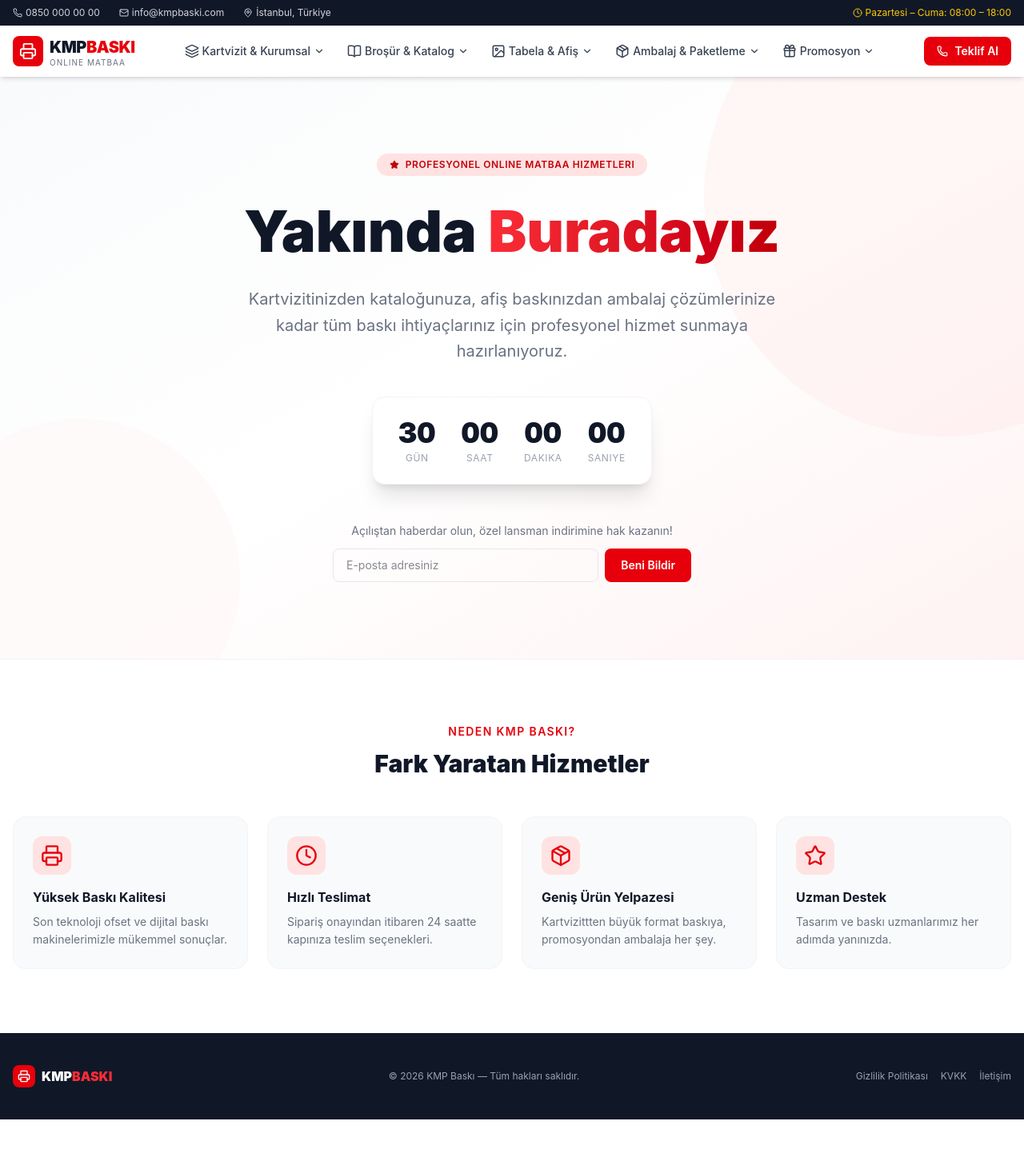
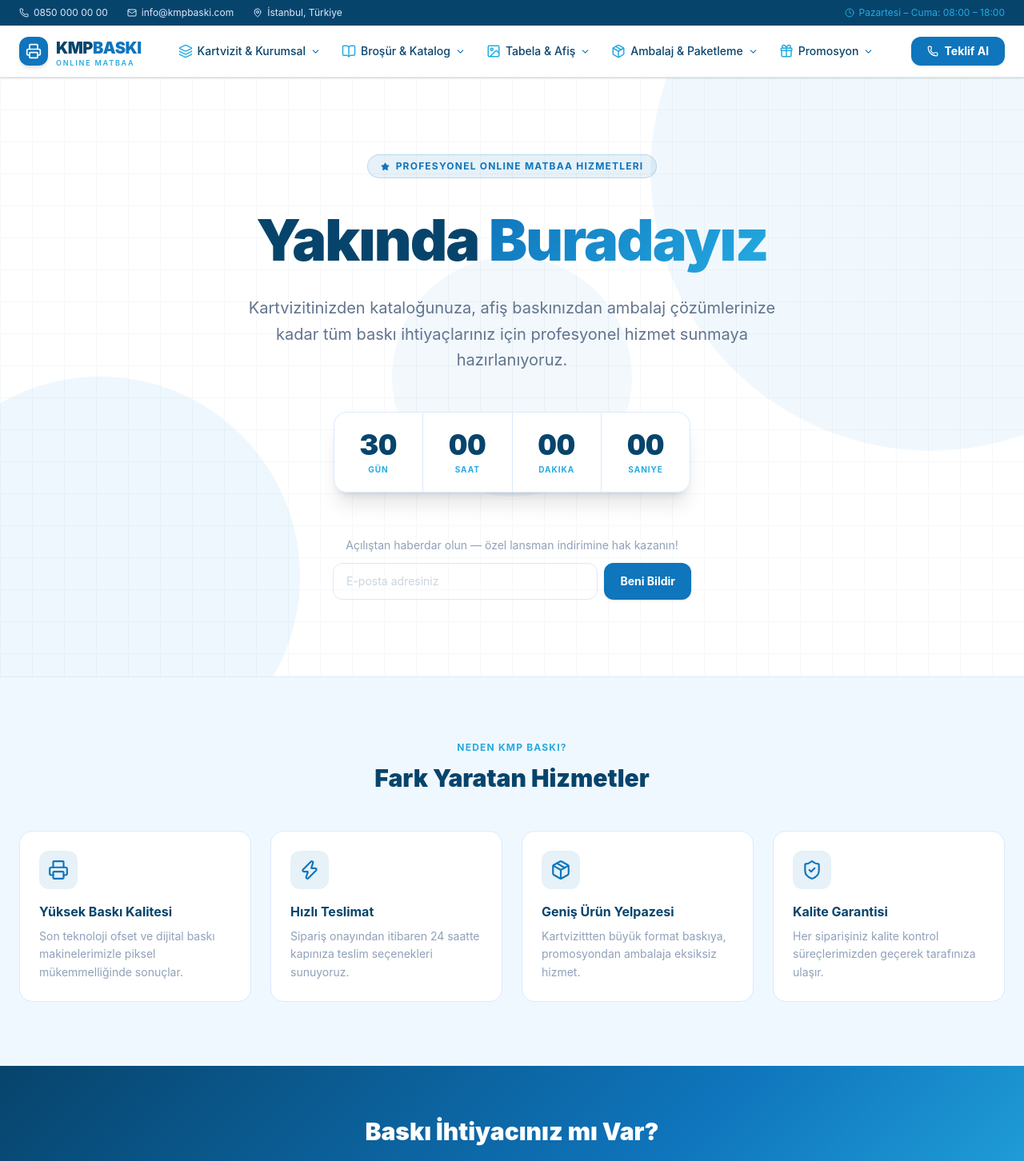
Before and after one commit to sarikayattaha/kmpbaski, a Next.js app: page / in a window 1280 px wide. Shown: the top 1452 px of the page at 80% size. Before the commit the page ends 1400 px from the top, so only its background shows below. Built offline with nearby package versions, Linux system fonts and the light colour scheme.

Commit message:
feat: kurumsal mavi renk paleti ve yeniden tasarlanmış ana sayfa
- globals.css: primary #0f75bc, secondary #07446c, accent #25aae1, bg #ffffff
- page.tsx: mavi tonda mega menü, hero, feature grid, CTA banner, footer

Co-Authored-By: Claude Sonnet 4.6 <noreply@anthropic.com>

```diff
--- a/app/globals.css
+++ b/app/globals.css
@@ -2,9 +2,20 @@
 
 :root {
   --background: #ffffff;
-  --foreground: #1a1a2e;
-  --primary: #e63946;
-  --primary-dark: #c1121f;
+  --foreground: #07446c;
+  --primary: #0f75bc;
+  --primary-dark: #07446c;
+  --secondary: #07446c;
+  --accent: #25aae1;
+}
+
+@theme inline {
+  --color-primary: var(--primary);
+  --color-primary-dark: var(--primary-dark);
+  --color-secondary: var(--secondary);
+  --color-accent: var(--accent);
+  --color-background: var(--background);
+  --color-foreground: var(--foreground);
 }
 
 body {
--- a/app/page.tsx
+++ b/app/page.tsx
@@ -17,6 +17,8 @@ import {
   Clock,
   ArrowRight,
   Star,
+  Zap,
+  ShieldCheck,
 } from "lucide-react";
 
 const megaMenuData = [
@@ -72,54 +74,78 @@ const megaMenuData = [
   },
 ];
 
+const features = [
+  {
+    icon: <Printer size={26} />,
+    title: "Yüksek Baskı Kalitesi",
+    desc: "Son teknoloji ofset ve dijital baskı makinelerimizle piksel mükemmelliğinde sonuçlar.",
+  },
+  {
+    icon: <Zap size={26} />,
+    title: "Hızlı Teslimat",
+    desc: "Sipariş onayından itibaren 24 saatte kapınıza teslim seçenekleri sunuyoruz.",
+  },
+  {
+    icon: <Package size={26} />,
+    title: "Geniş Ürün Yelpazesi",
+    desc: "Kartvizittten büyük format baskıya, promosyondan ambalaja eksiksiz hizmet.",
+  },
+  {
+    icon: <ShieldCheck size={26} />,
+    title: "Kalite Garantisi",
+    desc: "Her siparişiniz kalite kontrol süreçlerimizden geçerek tarafınıza ulaşır.",
+  },
+];
+
 export default function Home() {
   const [mobileOpen, setMobileOpen] = useState(false);
   const [activeMenu, setActiveMenu] = useState<number | null>(null);
 
   return (
-    <div className="min-h-screen bg-white text-gray-900">
-      {/* TOP BAR */}
-      <div className="bg-gray-900 text-gray-300 text-xs py-2 hidden md:block">
-        <div className="max-w-7xl mx-auto px-4 flex justify-between items-center">
+    <div className="min-h-screen bg-white text-[#07446c]">
+
+      {/* ── TOP BAR ── */}
+      <div className="bg-[#07446c] text-blue-100 text-xs py-2 hidden md:block">
+        <div className="max-w-7xl mx-auto px-6 flex justify-between items-center">
           <div className="flex items-center gap-6">
-            <span className="flex items-center gap-1">
+            <span className="flex items-center gap-1.5 hover:text-white transition-colors">
               <Phone size={12} /> 0850 000 00 00
             </span>
-            <span className="flex items-center gap-1">
+            <span className="flex items-center gap-1.5 hover:text-white transition-colors">
               <Mail size={12} /> info@kmpbaski.com
             </span>
-            <span className="flex items-center gap-1">
+            <span className="flex items-center gap-1.5">
               <MapPin size={12} /> İstanbul, Türkiye
             </span>
           </div>
-          <div className="flex items-center gap-1 text-yellow-400">
-            <Clock size={12} />
-            <span>Pazartesi – Cuma: 08:00 – 18:00</span>
-          </div>
+          <span className="flex items-center gap-1.5 text-[#25aae1]">
+            <Clock size={12} /> Pazartesi – Cuma: 08:00 – 18:00
+          </span>
         </div>
       </div>
 
-      {/* NAVBAR */}
-      <header className="sticky top-0 z-50 bg-white shadow-md">
-        <div className="max-w-7xl mx-auto px-4 flex items-center justify-between h-16">
-          {/* LOGO */}
-          <div className="flex items-center gap-2">
-            <div className="bg-red-600 rounded-lg p-2">
-              <Printer size={22} className="text-white" />
+      {/* ── NAVBAR ── */}
+      <header className="sticky top-0 z-50 bg-white border-b border-blue-100 shadow-sm">
+        <div className="max-w-7xl mx-auto px-6 flex items-center justify-between h-16">
+
+          {/* Logo */}
+          <div className="flex items-center gap-2.5">
+            <div className="bg-[#0f75bc] rounded-xl p-2 shadow-md">
+              <Printer size={20} className="text-white" />
             </div>
             <div className="leading-tight">
               <div>
-                <span className="font-black text-xl tracking-tight text-gray-900">KMP</span>
-                <span className="font-black text-xl tracking-tight text-red-600">BASKI</span>
+                <span className="font-black text-xl tracking-tight text-[#07446c]">KMP</span>
+                <span className="font-black text-xl tracking-tight text-[#0f75bc]">BASKI</span>
               </div>
-              <p className="text-[10px] text-gray-500 leading-none tracking-widest uppercase">
+              <p className="text-[9px] text-[#25aae1] font-semibold leading-none tracking-[0.2em] uppercase">
                 Online Matbaa
               </p>
             </div>
           </div>
 
-          {/* MEGA MENU — desktop */}
-          <nav className="hidden lg:flex items-center gap-1">
+          {/* Desktop Mega Menu */}
+          <nav className="hidden lg:flex items-center gap-0.5">
             {megaMenuData.map((menu, idx) => (
               <div
                 key={idx}
@@ -127,35 +153,35 @@ export default function Home() {
                 onMouseEnter={() => setActiveMenu(idx)}
                 onMouseLeave={() => setActiveMenu(null)}
               >
-                <button className="flex items-center gap-1 px-3 py-2 text-sm font-medium text-gray-700 hover:text-red-600 rounded-md transition-colors">
-                  {menu.icon}
+                <button className="flex items-center gap-1.5 px-3 py-2 text-sm font-medium text-[#07446c] hover:text-[#0f75bc] rounded-lg transition-colors">
+                  <span className="text-[#25aae1]">{menu.icon}</span>
                   {menu.label}
                   <ChevronDown
-                    size={14}
-                    className={`transition-transform ${activeMenu === idx ? "rotate-180" : ""}`}
+                    size={13}
+                    className={`text-[#0f75bc] transition-transform duration-200 ${activeMenu === idx ? "rotate-180" : ""}`}
                   />
                 </button>
 
                 {activeMenu === idx && (
-                  <div className="absolute top-full left-0 mt-1 w-72 bg-white rounded-xl shadow-2xl border border-gray-100 py-3 z-50">
-                    <p className="px-4 pb-2 text-xs font-semibold text-gray-400 uppercase tracking-wider">
+                  <div className="absolute top-full left-0 mt-2 w-72 bg-white rounded-2xl shadow-2xl border border-blue-100 py-3 z-50">
+                    <p className="px-4 pb-2 text-[10px] font-bold text-[#25aae1] uppercase tracking-widest">
                       {menu.label}
                     </p>
                     {menu.items.map((item, i) => (
                       <a
                         key={i}
                         href="#"
-                        className="flex items-start gap-3 px-4 py-2.5 hover:bg-red-50 group transition-colors"
+                        className="flex items-start gap-3 px-4 py-2.5 hover:bg-blue-50 group transition-colors"
                       >
                         <ArrowRight
-                          size={14}
-                          className="mt-0.5 text-gray-300 group-hover:text-red-500 transition-colors flex-shrink-0"
+                          size={13}
+                          className="mt-0.5 text-blue-200 group-hover:text-[#0f75bc] transition-colors flex-shrink-0"
                         />
                         <div>
-                          <p className="text-sm font-medium text-gray-800 group-hover:text-red-600">
+                          <p className="text-sm font-semibold text-[#07446c] group-hover:text-[#0f75bc] transition-colors">
                             {item.name}
                           </p>
-                          <p className="text-xs text-gray-500">{item.desc}</p>
+                          <p className="text-xs text-slate-400 mt-0.5">{item.desc}</p>
                         </div>
                       </a>
                     ))}
@@ -165,16 +191,16 @@ export default function Home() {
             ))}
           </nav>
 
-          {/* CTA + Mobile Toggle */}
+          {/* CTA + Mobile toggle */}
           <div className="flex items-center gap-3">
             <a
               href="#"
-              className="hidden md:inline-flex items-center gap-2 bg-red-600 hover:bg-red-700 text-white text-sm font-semibold px-4 py-2 rounded-lg transition-colors"
+              className="hidden md:inline-flex items-center gap-2 bg-[#0f75bc] hover:bg-[#07446c] text-white text-sm font-bold px-5 py-2 rounded-xl transition-colors shadow-sm"
             >
               <Phone size={14} /> Teklif Al
             </a>
             <button
-              className="lg:hidden p-2 rounded-md text-gray-700 hover:bg-gray-100"
+              className="lg:hidden p-2 rounded-lg text-[#07446c] hover:bg-blue-50 transition-colors"
               onClick={() => setMobileOpen(!mobileOpen)}
             >
               {mobileOpen ? <X size={22} /> : <Menu size={22} />}
@@ -182,20 +208,21 @@ export default function Home() {
           </div>
         </div>
 
-        {/* MOBILE MENU */}
+        {/* Mobile menu */}
         {mobileOpen && (
-          <div className="lg:hidden border-t border-gray-100 bg-white px-4 py-3 space-y-1">
+          <div className="lg:hidden border-t border-blue-100 bg-white px-6 py-4 space-y-3">
             {megaMenuData.map((menu, idx) => (
               <div key={idx}>
-                <p className="flex items-center gap-2 text-sm font-semibold text-gray-700 py-2">
-                  {menu.icon} {menu.label}
+                <p className="flex items-center gap-2 text-sm font-bold text-[#07446c] py-1">
+                  <span className="text-[#25aae1]">{menu.icon}</span>
+                  {menu.label}
                 </p>
-                <div className="pl-6 space-y-1">
+                <div className="pl-7 space-y-1 mt-1">
                   {menu.items.map((item, i) => (
                     <a
                       key={i}
                       href="#"
-                      className="block text-sm text-gray-600 hover:text-red-600 py-1"
+                      className="block text-sm text-slate-500 hover:text-[#0f75bc] py-0.5 transition-colors"
                     >
                       {item.name}
                     </a>
@@ -203,68 +230,94 @@ export default function Home() {
                 </div>
               </div>
             ))}
+            <a
+              href="#"
+              className="inline-flex items-center gap-2 bg-[#0f75bc] text-white text-sm font-bold px-5 py-2.5 rounded-xl mt-2"
+            >
+              <Phone size={14} /> Teklif Al
+            </a>
           </div>
         )}
       </header>
 
-      {/* HERO */}
+      {/* ── HERO ── */}
       <main>
-        <section className="relative overflow-hidden bg-gradient-to-br from-gray-50 via-white to-red-50 min-h-[90vh] flex items-center">
-          {/* Decorative circles */}
-          <div className="absolute top-0 right-0 w-[600px] h-[600px] bg-red-100 rounded-full opacity-30 translate-x-1/3 -translate-y-1/4 pointer-events-none" />
-          <div className="absolute bottom-0 left-0 w-[400px] h-[400px] bg-red-50 rounded-full opacity-40 -translate-x-1/4 translate-y-1/4 pointer-events-none" />
+        <section className="relative overflow-hidden min-h-[90vh] flex items-center bg-white">
 
-          <div className="relative max-w-7xl mx-auto px-4 py-24 text-center w-full">
+          {/* Background gradient blobs */}
+          <div className="absolute inset-0 pointer-events-none">
+            <div className="absolute top-0 right-0 w-[700px] h-[700px] bg-[#e8f4fc] rounded-full opacity-60 translate-x-1/3 -translate-y-1/3" />
+            <div className="absolute bottom-0 left-0 w-[500px] h-[500px] bg-[#ddf0fb] rounded-full opacity-50 -translate-x-1/4 translate-y-1/4" />
+            <div className="absolute top-1/2 left-1/2 w-[300px] h-[300px] bg-[#0f75bc]/5 rounded-full -translate-x-1/2 -translate-y-1/2" />
+          </div>
+
+          {/* Subtle grid overlay */}
+          <div
+            className="absolute inset-0 pointer-events-none opacity-[0.03]"
+            style={{
+              backgroundImage:
+                "linear-gradient(#07446c 1px, transparent 1px), linear-gradient(90deg, #07446c 1px, transparent 1px)",
+              backgroundSize: "40px 40px",
+            }}
+          />
+
+          <div className="relative max-w-7xl mx-auto px-6 py-24 text-center w-full">
+
             {/* Badge */}
-            <div className="inline-flex items-center gap-2 bg-red-100 text-red-700 text-xs font-semibold px-4 py-1.5 rounded-full mb-6 uppercase tracking-wider">
-              <Star size={12} fill="currentColor" />
+            <div className="inline-flex items-center gap-2 bg-[#0f75bc]/10 text-[#0f75bc] text-xs font-bold px-4 py-1.5 rounded-full mb-8 uppercase tracking-widest border border-[#0f75bc]/20">
+              <Star size={11} fill="currentColor" />
               Profesyonel Online Matbaa Hizmetleri
             </div>
 
-            {/* Main heading */}
-            <h1 className="text-5xl md:text-7xl font-black text-gray-900 leading-tight mb-6">
+            {/* Heading */}
+            <h1 className="text-5xl md:text-7xl font-black text-[#07446c] leading-tight mb-6 tracking-tight">
               Yakında{" "}
-              <span className="text-transparent bg-clip-text bg-gradient-to-r from-red-500 to-red-700">
+              <span
+                className="text-transparent bg-clip-text"
+                style={{
+                  backgroundImage: "linear-gradient(135deg, #0f75bc 0%, #25aae1 100%)",
+                }}
+              >
                 Buradayız
               </span>
             </h1>
 
-            <p className="text-lg md:text-xl text-gray-500 max-w-2xl mx-auto mb-10 leading-relaxed">
+            <p className="text-lg md:text-xl text-slate-500 max-w-2xl mx-auto mb-12 leading-relaxed">
               Kartvizitinizden kataloğunuza, afiş baskınızdan ambalaj çözümlerinize kadar
               tüm baskı ihtiyaçlarınız için profesyonel hizmet sunmaya hazırlanıyoruz.
             </p>
 
-            {/* Countdown card */}
-            <div className="inline-block bg-white rounded-2xl shadow-xl border border-gray-100 px-8 py-6 mb-12">
-              <div className="flex items-center justify-center gap-8">
+            {/* Countdown */}
+            <div className="inline-flex bg-white rounded-2xl shadow-xl border border-blue-100 divide-x divide-blue-100 mb-14 overflow-hidden">
               {[
                 { label: "Gün", value: "30" },
                 { label: "Saat", value: "00" },
                 { label: "Dakika", value: "00" },
                 { label: "Saniye", value: "00" },
               ].map((t, i) => (
-                  <div key={i} className="text-center">
-                    <div className="text-4xl font-black text-gray-900 tabular-nums">{t.value}</div>
-                    <div className="text-xs text-gray-400 uppercase tracking-wider mt-1">{t.label}</div>
+                <div key={i} className="px-8 py-5 text-center">
+                  <div className="text-4xl font-black text-[#07446c] tabular-nums">{t.value}</div>
+                  <div className="text-[10px] text-[#25aae1] font-bold uppercase tracking-widest mt-1">
+                    {t.label}
+                  </div>
                 </div>
               ))}
-              </div>
             </div>
 
             {/* Email capture */}
             <div className="max-w-md mx-auto">
-              <p className="text-sm text-gray-500 mb-3">
-                Açılıştan haberdar olun, özel lansman indirimine hak kazanın!
+              <p className="text-sm text-slate-400 mb-3">
+                Açılıştan haberdar olun — özel lansman indirimine hak kazanın!
               </p>
               <form className="flex gap-2" onSubmit={(e) => e.preventDefault()}>
                 <input
                   type="email"
                   placeholder="E-posta adresiniz"
-                  className="flex-1 border border-gray-200 rounded-lg px-4 py-2.5 text-sm focus:outline-none focus:ring-2 focus:ring-red-500 focus:border-transparent"
+                  className="flex-1 border border-blue-100 rounded-xl px-4 py-3 text-sm text-[#07446c] placeholder-slate-300 focus:outline-none focus:ring-2 focus:ring-[#0f75bc] focus:border-transparent"
                 />
                 <button
                   type="submit"
-                  className="bg-red-600 hover:bg-red-700 text-white text-sm font-semibold px-5 py-2.5 rounded-lg transition-colors whitespace-nowrap"
+                  className="bg-[#0f75bc] hover:bg-[#07446c] text-white text-sm font-bold px-5 py-3 rounded-xl transition-colors whitespace-nowrap shadow-sm"
                 >
                   Beni Bildir
                 </button>
@@ -273,73 +326,85 @@ export default function Home() {
           </div>
         </section>
 
-        {/* FEATURES */}
-        <section className="bg-white py-20 border-t border-gray-100">
-          <div className="max-w-7xl mx-auto px-4">
-            <p className="text-center text-sm font-semibold text-red-600 uppercase tracking-widest mb-3">
+        {/* ── FEATURES ── */}
+        <section className="bg-[#f0f8ff] py-20 border-t border-blue-100">
+          <div className="max-w-7xl mx-auto px-6">
+            <p className="text-center text-xs font-bold text-[#25aae1] uppercase tracking-widest mb-3">
               Neden KMP Baskı?
             </p>
-            <h2 className="text-3xl font-black text-center text-gray-900 mb-12">
+            <h2 className="text-3xl font-black text-center text-[#07446c] mb-12">
               Fark Yaratan Hizmetler
             </h2>
 
             <div className="grid sm:grid-cols-2 lg:grid-cols-4 gap-6">
-              {[
-                {
-                  icon: <Printer size={28} className="text-red-600" />,
-                  title: "Yüksek Baskı Kalitesi",
-                  desc: "Son teknoloji ofset ve dijital baskı makinelerimizle mükemmel sonuçlar.",
-                },
-                {
-                  icon: <Clock size={28} className="text-red-600" />,
-                  title: "Hızlı Teslimat",
-                  desc: "Sipariş onayından itibaren 24 saatte kapınıza teslim seçenekleri.",
-                },
-                {
-                  icon: <Package size={28} className="text-red-600" />,
-                  title: "Geniş Ürün Yelpazesi",
-                  desc: "Kartvizittten büyük format baskıya, promosyondan ambalaja her şey.",
-                },
-                {
-                  icon: <Star size={28} className="text-red-600" />,
-                  title: "Uzman Destek",
-                  desc: "Tasarım ve baskı uzmanlarımız her adımda yanınızda.",
-                },
-              ].map((f, i) => (
+              {features.map((f, i) => (
                 <div
                   key={i}
-                  className="bg-gray-50 rounded-2xl p-6 hover:shadow-lg hover:-translate-y-1 transition-all duration-200 border border-gray-100"
+                  className="bg-white rounded-2xl p-6 border border-blue-100 hover:shadow-lg hover:-translate-y-1 transition-all duration-200 group"
                 >
-                  <div className="bg-red-100 w-12 h-12 rounded-xl flex items-center justify-center mb-4">
+                  <div className="bg-[#0f75bc]/10 w-12 h-12 rounded-xl flex items-center justify-center mb-4 text-[#0f75bc] group-hover:bg-[#0f75bc] group-hover:text-white transition-colors duration-200">
                     {f.icon}
                   </div>
-                  <h3 className="font-bold text-gray-900 mb-2">{f.title}</h3>
-                  <p className="text-sm text-gray-500 leading-relaxed">{f.desc}</p>
+                  <h3 className="font-bold text-[#07446c] mb-2">{f.title}</h3>
+                  <p className="text-sm text-slate-400 leading-relaxed">{f.desc}</p>
                 </div>
               ))}
             </div>
           </div>
         </section>
+
+        {/* ── CTA BANNER ── */}
+        <section
+          className="py-16"
+          style={{
+            background: "linear-gradient(135deg, #07446c 0%, #0f75bc 60%, #25aae1 100%)",
+          }}
+        >
+          <div className="max-w-3xl mx-auto px-6 text-center">
+            <h2 className="text-3xl font-black text-white mb-4">
+              Baskı İhtiyacınız mı Var?
+            </h2>
+            <p className="text-blue-100 mb-8">
+              Hemen bizimle iletişime geçin, uzman ekibimiz size en uygun çözümü sunsun.
+            </p>
+            <div className="flex flex-col sm:flex-row gap-4 justify-center">
+              <a
+                href="#"
+                className="inline-flex items-center justify-center gap-2 bg-white text-[#0f75bc] font-bold px-7 py-3 rounded-xl hover:bg-blue-50 transition-colors shadow-md"
+              >
+                <Phone size={16} /> Hemen Ara
+              </a>
+              <a
+                href="#"
+                className="inline-flex items-center justify-center gap-2 border-2 border-white/40 text-white font-bold px-7 py-3 rounded-xl hover:border-white hover:bg-white/10 transition-colors"
+              >
+                <Mail size={16} /> E-posta Gönder
+              </a>
+            </div>
+          </div>
+        </section>
       </main>
 
-      {/* FOOTER */}
-      <footer className="bg-gray-900 text-gray-400 py-10">
-        <div className="max-w-7xl mx-auto px-4 flex flex-col md:flex-row items-center justify-between gap-4">
-          <div className="flex items-center gap-2">
-            <div className="bg-red-600 rounded-lg p-1.5">
+      {/* ── FOOTER ── */}
+      <footer className="bg-[#07446c] text-blue-200 py-10">
+        <div className="max-w-7xl mx-auto px-6 flex flex-col md:flex-row items-center justify-between gap-4">
+          <div className="flex items-center gap-2.5">
+            <div className="bg-[#0f75bc] rounded-xl p-1.5">
               <Printer size={16} className="text-white" />
             </div>
-            <span className="font-black text-white">
-              KMP<span className="text-red-500">BASKI</span>
+            <span className="font-black text-white text-lg">
+              KMP<span className="text-[#25aae1]">BASKI</span>
             </span>
           </div>
-          <p className="text-xs text-center">
+          <p className="text-xs text-blue-300 text-center">
             © {new Date().getFullYear()} KMP Baskı — Tüm hakları saklıdır.
           </p>
-          <div className="flex items-center gap-4 text-xs">
-            <a href="#" className="hover:text-white transition-colors">Gizlilik Politikası</a>
-            <a href="#" className="hover:text-white transition-colors">KVKK</a>
-            <a href="#" className="hover:text-white transition-colors">İletişim</a>
+          <div className="flex items-center gap-5 text-xs">
+            {["Gizlilik Politikası", "KVKK", "İletişim"].map((l) => (
+              <a key={l} href="#" className="hover:text-white transition-colors">
+                {l}
+              </a>
+            ))}
           </div>
         </div>
       </footer>
```
Lines whose indentation alone changed are shown as unchanged.
